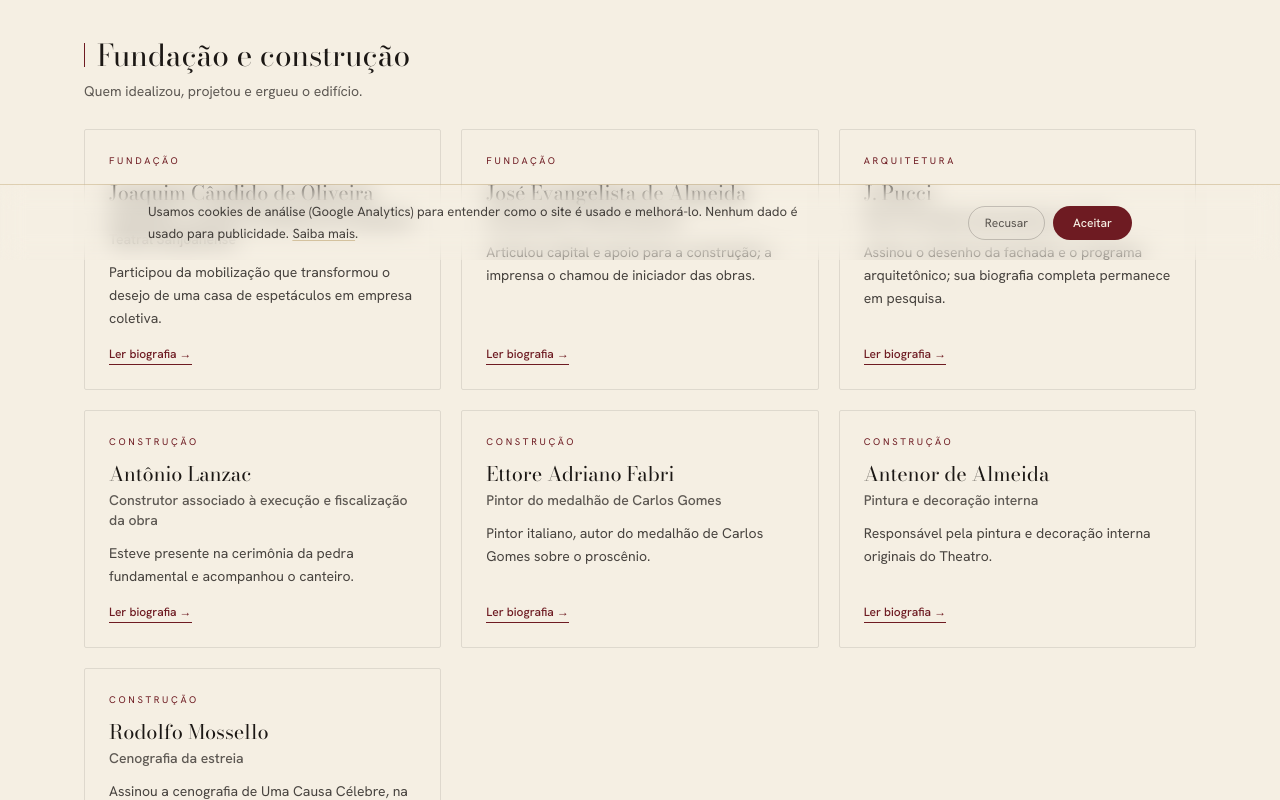
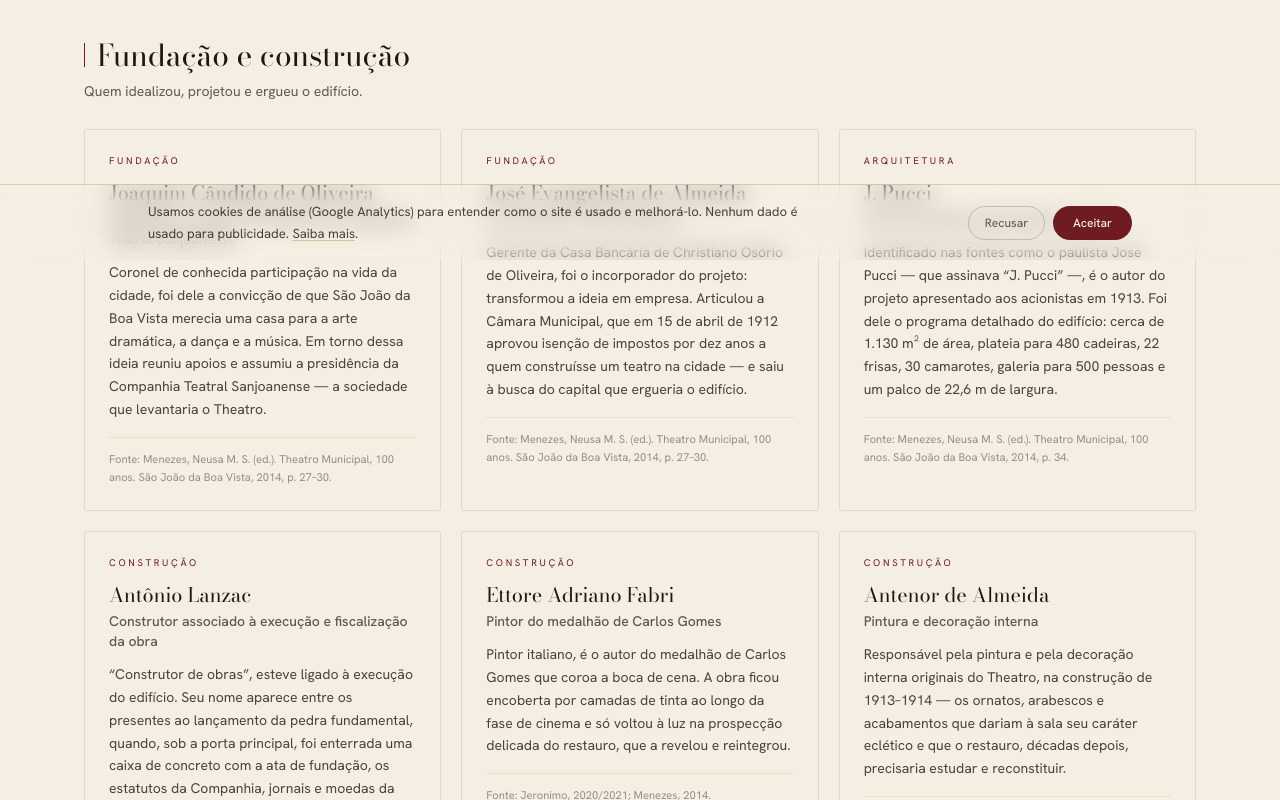
Before and after one commit to edumenezes75/theatro-sjbv, a Next.js app: page /pessoas in a window 1280 px wide. Shown: the part 540-1340 px from the top of the page. Built offline with nearby package versions, Linux system fonts and the light colour scheme.

Commit message:
Pessoas: biografias completas direto no search (sem navegar para páginas); remove links de perfil

```diff
--- a/components/PessoasExplorer.tsx
+++ b/components/PessoasExplorer.tsx
@@ -1,6 +1,5 @@
 'use client';
 import { useMemo } from 'react';
-import Link from 'next/link';
 import type { Pessoa } from '@/lib/data';
 import SeloEvidencia from './SeloEvidencia';
 
@@ -14,7 +13,6 @@ const GROUPS: { title: string; sub: string; cats: string[] }[] = [
 ];
 
 export default function PessoasExplorer({ pessoas }: { pessoas: Pessoa[] }) {
-  const byId = useMemo(() => Object.fromEntries(pessoas.map((p) => [p.id, p])), [pessoas]);
   const grouped = useMemo(() => {
     const used = new Set<string>();
     const secs = GROUPS.map((g) => {
@@ -28,19 +26,17 @@ export default function PessoasExplorer({ pessoas }: { pessoas: Pessoa[] }) {
   }, [pessoas]);
 
   const Card = (p: Pessoa) => (
-    <article key={p.id} id={p.id} className="card-lift flex flex-col rounded-sm border border-ink/10 p-6 hover:border-gold/50 dark:border-cream/10">
+    <article key={p.id} id={p.id} className="flex flex-col rounded-sm border border-ink/10 p-6 dark:border-cream/10">
       <div className="flex items-center justify-between gap-2">
         <span className="font-sans text-[0.6rem] uppercase tracking-eyebrow text-curtain dark:text-gold">{p.category}</span>
         <SeloEvidencia status={p.status} />
       </div>
-      <h3 className="mt-3 font-display text-xl leading-tight">
-        <Link href={`/pessoas/${slugify(p.name)}`} className="hover:text-curtain dark:hover:text-gold">{p.name}</Link>
-      </h3>
+      <h3 className="mt-3 font-display text-xl leading-tight">{p.name}</h3>
       <p className="mt-1 font-sans text-sm font-medium text-ink/70 dark:text-cream/70">{p.role}</p>
-      <p className="mt-3 flex-1 font-sans text-sm leading-relaxed text-ink/80 dark:text-cream/80">{p.summary}</p>
-      <Link href={`/pessoas/${slugify(p.name)}`} className="mt-4 self-start border-b border-curtain pb-0.5 font-sans text-xs font-medium text-curtain hover:opacity-70 dark:border-gold dark:text-gold">
-        {p.bio ? 'Ler biografia' : 'Ver perfil'} →
-      </Link>
+      <div className="mt-3 space-y-3 font-sans text-sm leading-relaxed text-ink/80 dark:text-cream/80">
+        {(p.bio || p.summary).split('\n\n').map((par, i) => (<p key={i}>{par}</p>))}
+      </div>
+      {p.source && <p className="mt-4 border-t border-gold/15 pt-3 font-sans text-[0.7rem] leading-relaxed text-ink/45 dark:text-cream/45">Fonte: {p.source}</p>}
     </article>
   );
 
```
